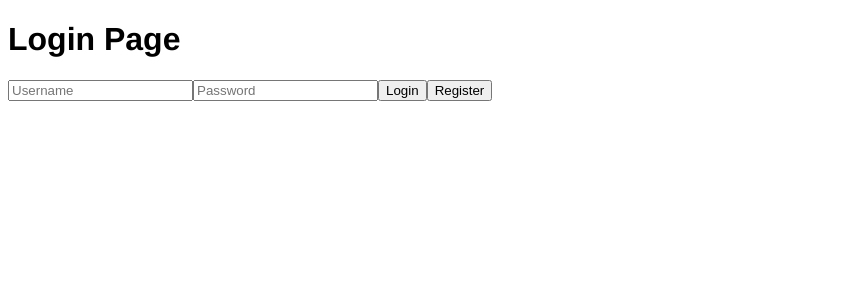
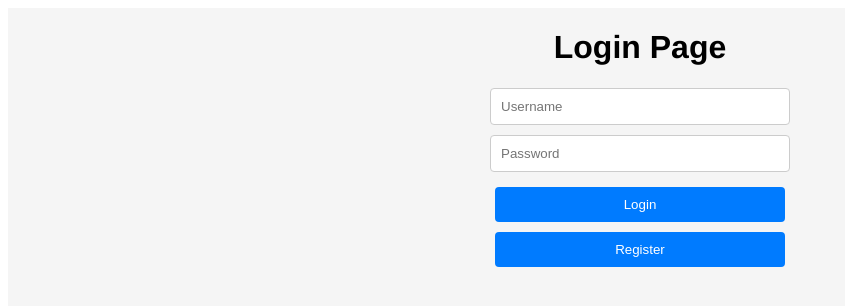
Before and after one commit to Kan5661/Binge-Lib, a Vue app in the folder client/: page /login in a window 1280 px wide. Shown: the top 306 px of the page, without its empty margins (0-845 px from the left). Built offline with nearby package versions, Linux system fonts and the light colour scheme; no server answers.

Commit message:
barely any css

```diff
--- a/client/src/screens/Login.vue
+++ b/client/src/screens/Login.vue
@@ -1,5 +1,5 @@
 <template>
-    <div>
+    <div class="login-container">
       <h1>Login Page</h1>
       <form @submit.prevent="submitForm">
         <input type="text" v-model="username" placeholder="Username">
@@ -45,3 +45,42 @@
     },
   };
   </script>
+
+
+<style scoped>
+.login-container {
+  display: flex;
+  flex-direction: column;
+  align-items: center;
+  height: 100vh;
+  background-color: #f5f5f5;
+}
+
+
+.login-container form {
+  display: flex;
+  flex-direction: column;
+  width: 300px;
+}
+
+.login-container form input {
+  margin-bottom: 10px;
+  padding: 10px;
+  border: 1px solid #ccc;
+  border-radius: 4px;
+}
+
+.login-container form button {
+  padding: 10px;
+  border: none;
+  border-radius: 4px;
+  background-color: #007bff;
+  color: white;
+  cursor: pointer;
+  margin: 5px
+}
+
+.login-container form button:hover {
+  background-color: #0066d2;
+}
+</style>
--- a/client/src/screens/Register.vue
+++ b/client/src/screens/Register.vue
@@ -7,6 +7,8 @@
             <input type="password" v-model="password" placeholder="Password">
             <input type="password" v-model="reEnterPassword" placeholder="Re-enter Password">
             <button type="submit">Register</button>
+            <button @click="routeLogin">Login</button>
+            <p>{{ accountCreationMessage }}</p>
         </form>
     </div>
 </template>
@@ -14,6 +16,8 @@
 <script>
 import { registerUser } from '@/api/api.auth';
 import { ref } from 'vue';
+import { useRouter } from 'vue-router';
+
 export default {
     name: "RegisterPage",
     setup() {
@@ -22,6 +26,7 @@ export default {
         const password = ref('')
         const reEnterPassword = ref('')
         const accountCreationMessage = ref('')
+        const router = useRouter()
 
         const submitForm = async () => {
             try {
@@ -40,7 +45,12 @@ export default {
 
             } catch (error) {
                 console.error('Register failed:', error)
+                accountCreationMessage.value = error.response.data.message
             }
+        }
+
+        const routeLogin = () => {
+            router.push({ name: 'Login' })
         }
 
         return {
@@ -49,6 +59,8 @@ export default {
             password,
             reEnterPassword,
             submitForm,
+            accountCreationMessage,
+            routeLogin,
         }
     }
 }
```
